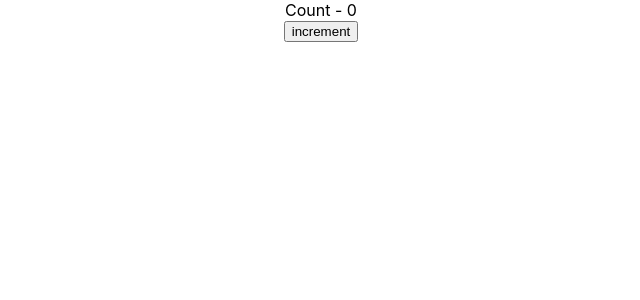
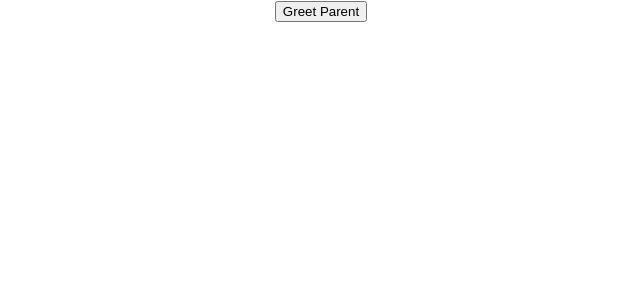
Before and after one commit to anuragking1995/LearningReact, a React (Create React App) app: page / in a window 1280 px wide. Shown: the top 300 px of the page, without its empty margins (319-959 px from the left). Built offline with nearby package versions, Linux system fonts and the light colour scheme.

Commit message:
event handlers

```diff
--- a/src/App.js
+++ b/src/App.js
@@ -6,11 +6,19 @@
 import Hello from './components/Hello'
 import Message from './components/Message'
 import Counter from './components/Counter'
+import FunctionClick from './components/FunctionClick'
+import ClassClick from './components/ClassClick'
+import EventBind from './components/EventBind'
+import  ParentComponent from './components/ParentComponent'
 class App extends Component{
   render() {
     return(
       <div className = "App">
-        <Counter/>
+        <ParentComponent/>
+        {/* <EventBind/> */}
+        {/* <FunctionClick/>
+        <ClassClick/> */}
+        {/* <Counter/> */}
         {/* <Message></Message> */}
         {/* <Greet name = "Bruce" heroName = "Batman">
           <p>This is children props</p>
--- /dev/null
+++ b/src/components/ChildComponent.js
@@ -0,0 +1,12 @@
+import React from 'react'
+
+function ChildComponent(props) {
+    return (
+        <div>
+            {/* <button onClick = {props.greetHandler}>Greet Parent</button> */}
+            <button onClick = {()=>props.greetHandler('child')}>Greet Parent</button>
+        </div>
+    )
+}
+
+export default ChildComponent
--- /dev/null
+++ b/src/components/ClassClick.js
@@ -0,0 +1,16 @@
+import React, { Component } from 'react'
+
+class ClassClick extends Component {
+    clickHandler(){
+        console.log('Clicked the button')
+    }
+    render() {
+        return (
+            <div>
+                <button onClick={this.clickHandler}>Click me</button>
+            </div>
+        )
+    }
+}
+
+export default ClassClick
--- /dev/null
+++ b/src/components/EventBind.js
@@ -0,0 +1,30 @@
+import React, { Component } from 'react'
+
+ class EventBind extends Component {
+     constructor(props) {
+         super(props)
+
+         this.state = {
+              message :'Hello'
+         }
+        //  this.clickHandler = this.clickHandler.bind(this)
+     }
+     clickHandler(){
+         this.setState({
+             message:'Goodbye!'
+         })
+         console.log(this)
+     }
+
+    render() {
+        return (
+            <div>
+                <div>{this.state.message}</div>
+                {/* <button onClick={this.clickHandler.bind(this)}>Click</button> */}
+                <button onClick={()=>this.clickHandler()}>Click</button>
+            </div>
+        )
+    }
+}
+
+export default EventBind
--- /dev/null
+++ b/src/components/FunctionClick.js
@@ -0,0 +1,16 @@
+import React, { Component } from 'react'
+
+ function FunctionClick() {
+    function clickHandler(){
+        console.log('Button clicked');
+    }
+
+        return (
+            <div>
+                {/* //not a  function call */}
+                <button onClick={ clickHandler}>Click</button>
+            </div>
+        )
+}
+
+export default FunctionClick
--- a/src/components/Greet.js
+++ b/src/components/Greet.js
@@ -1,16 +1,35 @@
 import React from  'react'
 
+  // const Greet = props => {
+  //   console.log(props)
+  //   return(
+  //     <div>
+  //       <h1>
+  //         Hello {props.name} a.k.a {props.heroName}
+  //       </h1>
+  //     {props.children}
+  //     </div>
+  //   )
+  // }
+// //destructuring props in function paramters
+//   const Greet = ({name,heroName}) => {
+//     return(
+//       <div>
+//         <h1>
+//           Hello {name} a.k.a {heroName}
+//         </h1>
+//       </div>
+//     )
+//   }
+//destructuring props in function body
 const Greet = props => {
-    console.log(props)
+  const{name,heroName} =props
   return(
     <div>
       <h1>
-          Hello {props.name} a.k.a {props.heroName}
+        Hello {name} a.k.a {heroName}
       </h1>
-      {props.children}
     </div>
   )
 }
-
-
 export default Greet
--- /dev/null
+++ b/src/components/ParentComponent.js
@@ -0,0 +1,26 @@
+import React, { Component } from 'react'
+import ChildComponent from './ChildComponent'
+class ParentComponent extends Component {
+    constructor(props) {
+        super(props)
+
+        this.state = {
+             parentName: 'Parent'
+        }
+        this.greetParent = this.greetParent.bind(this)
+    }
+
+    greetParent(childName){
+        alert(`Hello ${this.state.parentName} from ${childName}`);
+    }
+
+    render() {
+        return (
+            <div>
+                <ChildComponent greetHandler = {this.greetParent}/>
+            </div>
+        )
+    }
+}
+
+export default ParentComponent
--- a/src/components/Welcome.js
+++ b/src/components/Welcome.js
@@ -2,7 +2,9 @@
 
 class Welcome extends Component{
     render(){
-        return <h1>Welcome {this.props.name} a.k.a {this.props.heroName}</h1>
+        const{name,heroName} =this.props
+        //const{state1,state2} =this.state
+        return <h1>Welcome {name} a.k.a {heroName}</h1>
     }
 }
 
```
Lines whose indentation alone changed are shown as unchanged.
